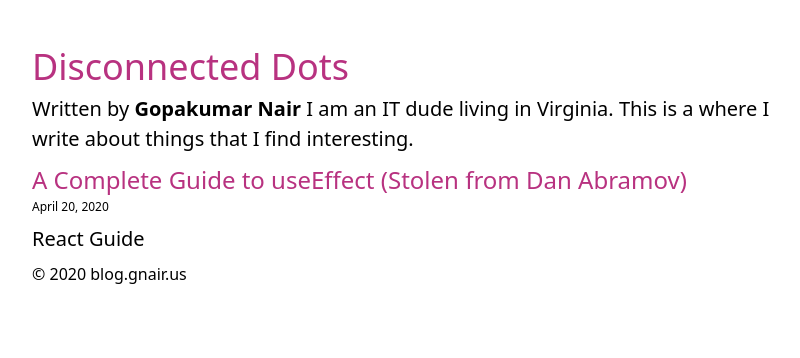
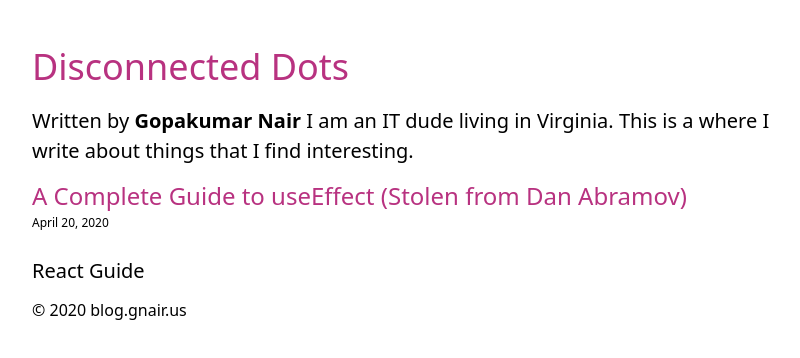
Before and after one commit to gopanair/blog, a Gatsby site: page / in a window 1280 px wide. Shown: the whole page, without its empty margins (224-1024 px from the left). Built offline with nearby package versions, Linux system fonts and the light colour scheme; Gatsby itself is replaced by a stand-in of ours.

Commit message:
more style changes

```diff
--- a/src/css/style.css
+++ b/src/css/style.css
@@ -31,10 +31,10 @@ a:hover {
 }
 /* Paragraph */
 p {
-  @apply mb-2 text-xl
+  @apply text-xl py-3
 }
 
 .small
 {
-  @apply text-xs mb-2 ;
+  @apply text-xs pt-0 mt-0 ;
 }
```
